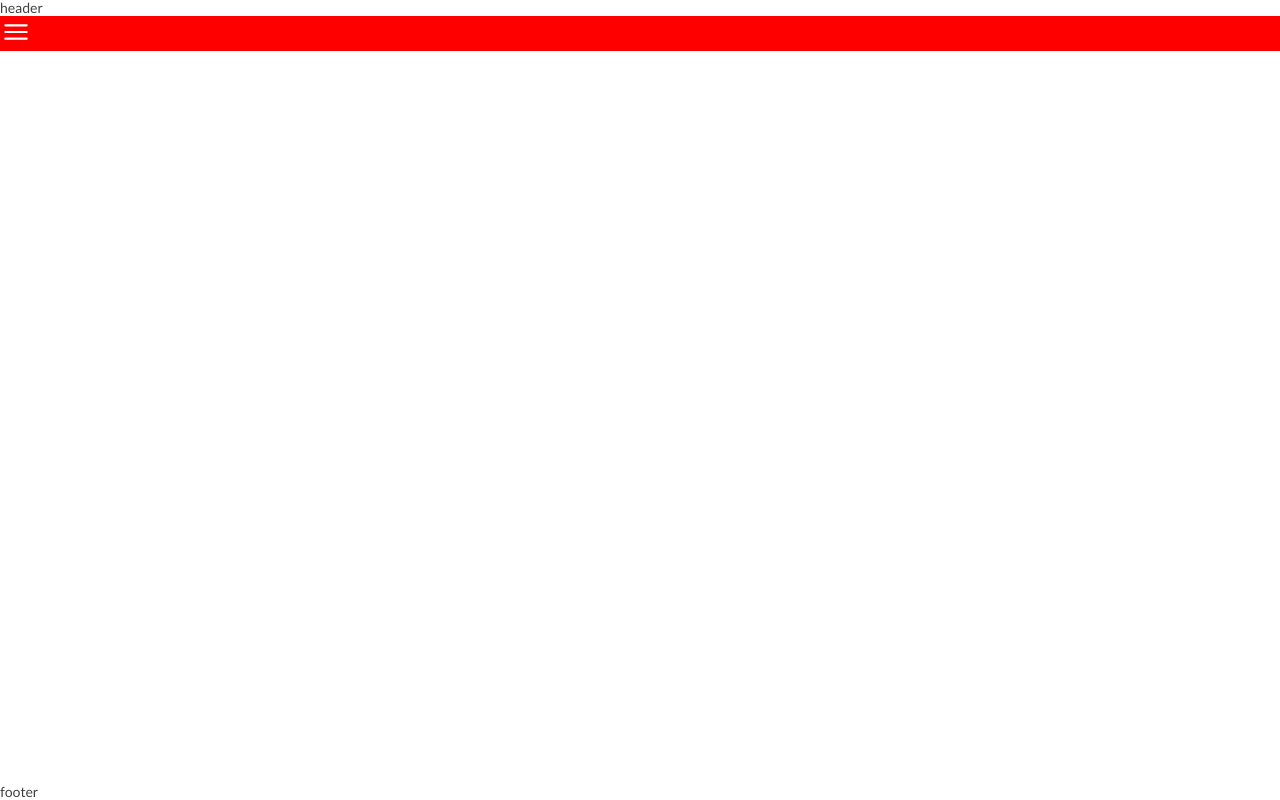
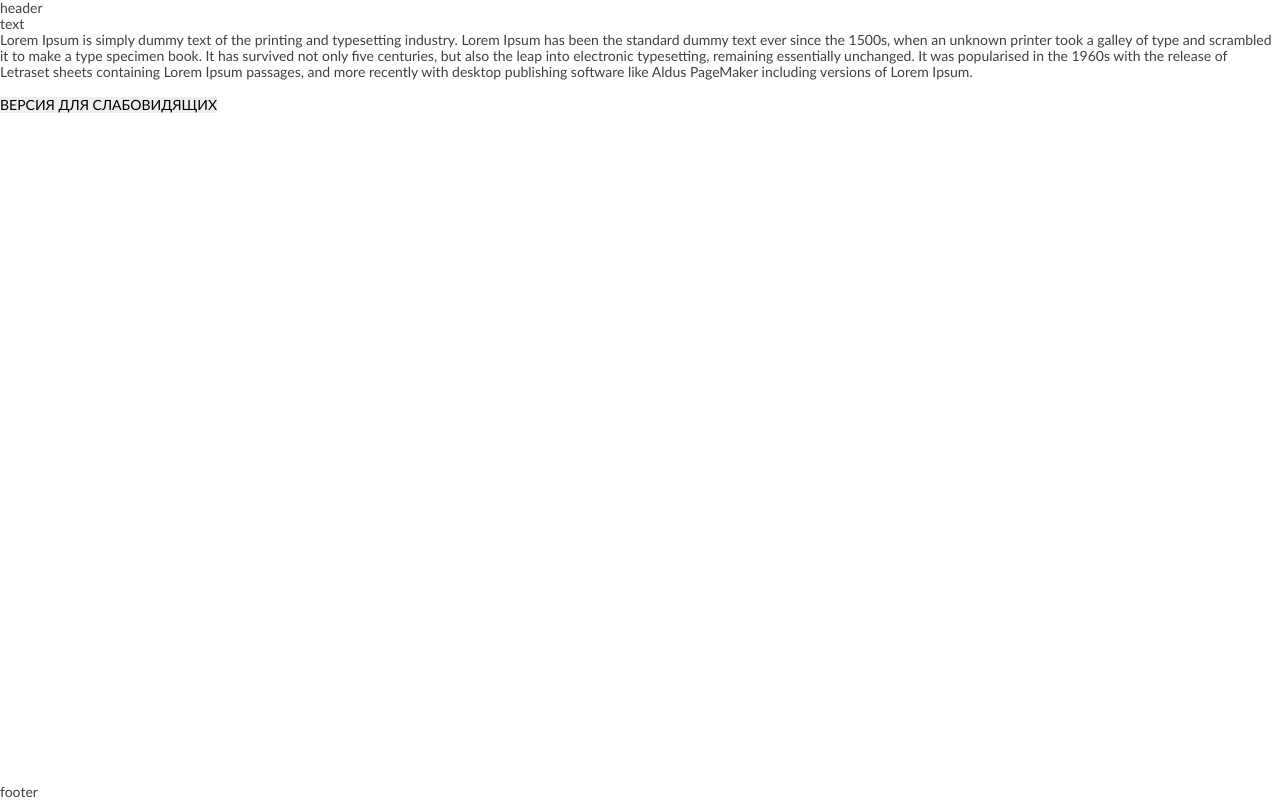
Before and after one commit to rrc-altay/OpenWorldWeb, a Next.js app: page / in a window 1280 px wide. Built offline with nearby package versions, Linux system fonts and the light colour scheme.

Commit message:
add: accesibility

```diff
--- a/next.config.js
+++ b/next.config.js
@@ -1,6 +1,5 @@
 /** @type {import('next').NextConfig} */
 const nextConfig = {
-  reactStrictMode: true,
   compiler: {
     styledComponents: true,
   },
--- a/package.json
+++ b/package.json
@@ -17,7 +17,6 @@
     "@mui/styled-engine-sc": "^5.12.0",
     "@reduxjs/toolkit": "^1.9.5",
     "axios": "^1.4.0",
-    "dotenv": "^16.0.3",
     "next": "13.4.2",
     "normalize.css": "^8.0.1",
     "react": "18.2.0",
--- a/src/layout/HeadLayout.tsx
+++ b/src/layout/HeadLayout.tsx
@@ -20,6 +20,16 @@ const HeadLayout = ({ children }: Children) => {
         />
       </Head>
       {children}
+      <script
+        defer
+        crossOrigin={undefined}
+        src="https://lidrekon.ru/slep/js/jquery.js"
+      />
+      <script
+        defer
+        crossOrigin={undefined}
+        src="https://lidrekon.ru/slep/js/uhpv-full.min.js"
+      />
     </>
   );
 };
--- a/src/pages/index.tsx
+++ b/src/pages/index.tsx
@@ -1,10 +1,20 @@
-import BurgerIcon from "@/assets/icons/BurgerIcon.svg";
 export default function Home() {
   return (
     <div>
-      <div style={{ backgroundColor: "red" }}>
-        <BurgerIcon />
-      </div>
+      <p>text</p>
+      <p>
+        Lorem Ipsum is simply dummy text of the printing and typesetting
+        industry. Lorem Ipsum has been the standard dummy text ever since the
+        1500s, when an unknown printer took a galley of type and scrambled it to
+        make a type specimen book. It has survived not only five centuries, but
+        also the leap into electronic typesetting, remaining essentially
+        unchanged. It was popularised in the 1960s with the release of Letraset
+        sheets containing Lorem Ipsum passages, and more recently with desktop
+        publishing software like Aldus PageMaker including versions of Lorem
+        Ipsum.
+      </p>
+      <br />
+      <button id="specialButton">ВЕРСИЯ ДЛЯ СЛАБОВИДЯЩИХ</button>
     </div>
   );
 }
--- /dev/null
+++ b/src/store/reducers/counterSlice/counterSlice.ts
@@ -0,0 +1,25 @@
+import { createSlice } from "@reduxjs/toolkit";
+import { ReducerNamespace } from "@/store/types";
+
+interface InitialState {
+  count: number;
+}
+
+const initialState: InitialState = {
+  count: 0,
+};
+
+const counterSlice = createSlice({
+  name: ReducerNamespace.COUNT,
+  initialState,
+  reducers: {
+    increment(state) {
+      state.count += 1;
+    },
+    decrement(state) {
+      state.count -= 1;
+    },
+  },
+});
+
+export default counterSlice;
--- a/src/store/rootReducer.ts
+++ b/src/store/rootReducer.ts
@@ -1,3 +1,7 @@
 import { combineReducers } from "redux";
+import counterSlice from "@/store/reducers/counterSlice/counterSlice";
+import { ReducerNamespace } from "@/store/types";
 
-export const rootReducer = combineReducers({});
+export const rootReducer = combineReducers({
+  [ReducerNamespace.COUNT]: counterSlice.reducer,
+});
--- /dev/null
+++ b/src/store/types.ts
@@ -0,0 +1,3 @@
+export enum ReducerNamespace {
+  COUNT = "counter",
+}
```
Also changed, not shown: 1 other file (tests, documents, lock files or other folders).
